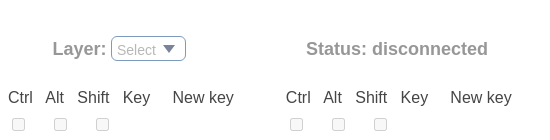
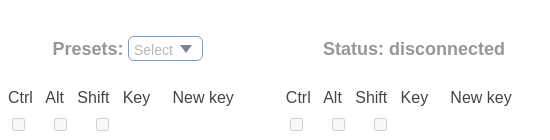
Before and after one commit to Baramykin/3DProKeys, an Electron app: page index.html in a window 550 px wide. Shown: the top 140 px of the page. Drawn offline with Linux system fonts and the light colour scheme; no server answers.

Commit message:
Changed Layers to Presets

```diff
--- a/index.html
+++ b/index.html
@@ -12,7 +12,7 @@
   <div id="images">
     &nbsp; &nbsp; &nbsp; &nbsp; &nbsp;
     <div class="about">
-      <div class="top-title"> Layer: </div>
+      <div class="top-title"> Presets: </div>
     </div>
     <div class="about">
       <div class="form-group">
```
